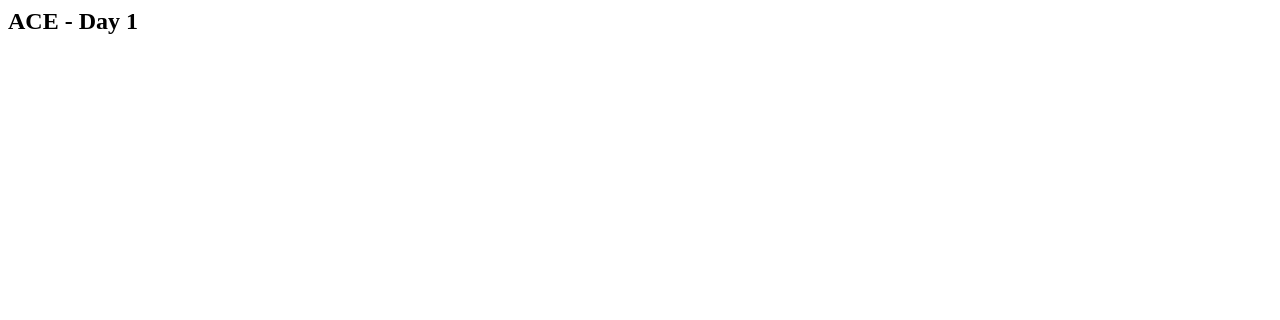
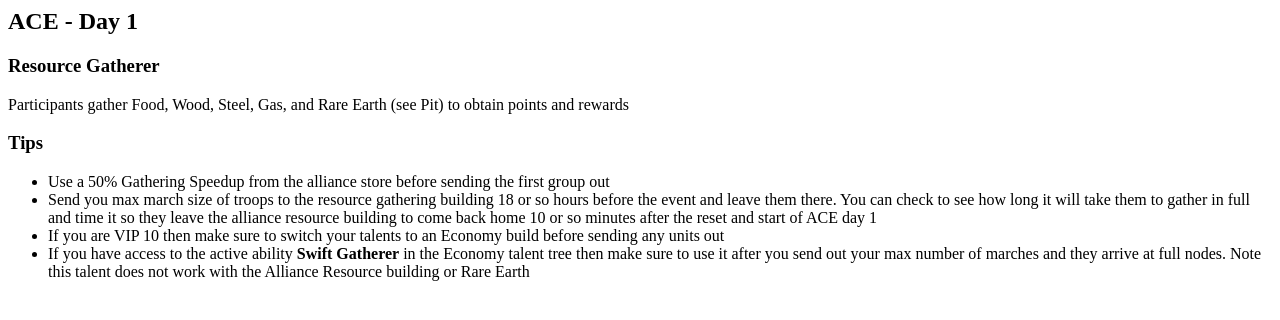
Before and after one commit to MetalSpoon/BOS, a plain HTML site: page Events/Ace/day1.html in a window 1280 px wide. Drawn offline with Linux system fonts and the light colour scheme.

Commit message:
Added info and tips for day 1 Ace

```diff
--- a/Events/Ace/day1.html
+++ b/Events/Ace/day1.html
@@ -3,5 +3,22 @@
 </head>
 <body>
     <h2>ACE - Day 1</h2>
+    <article>
+        <h3>Resource Gatherer</h3>
+        <div>
+            Participants gather Food, Wood, Steel, Gas, and Rare Earth (see Pit) to obtain points and rewards
+        </div>
+    </article>
+    <article>
+        <h3>Tips</h3>
+        <div>
+            <ul>
+                <li>Use a 50% Gathering Speedup from the alliance store before sending the first group out</li>
+                <li>Send you max march size of troops to the resource gathering building 18 or so hours before the event and leave them there.  You can check to see how long it will take them to gather in full and time it so they leave the alliance resource building to come back home 10 or so minutes after the reset and start of ACE day 1</li>
+                <li>If you are VIP 10 then make sure to switch your talents to an Economy build before sending any units out</li>
+                <li>If you have access to the active ability <b>Swift Gatherer</b> in the Economy talent tree then make sure to use it after you send out your max number of marches and they arrive at full nodes.  Note this talent does not work with the Alliance Resource building or Rare Earth</li>
+            </ul>
+        </div>
+    </article>
 </body>
 </html>
```
